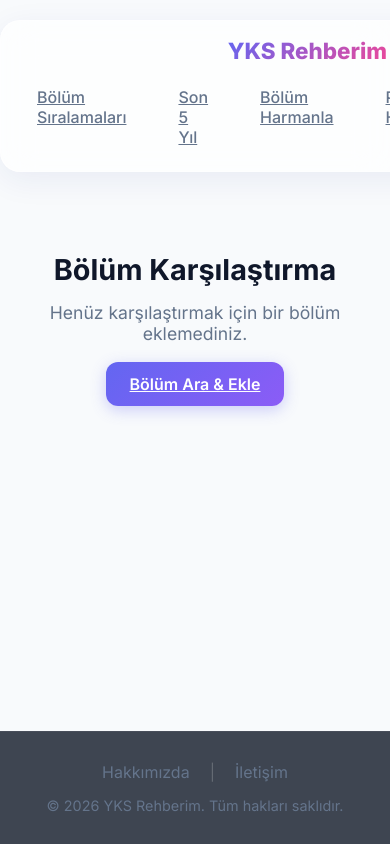
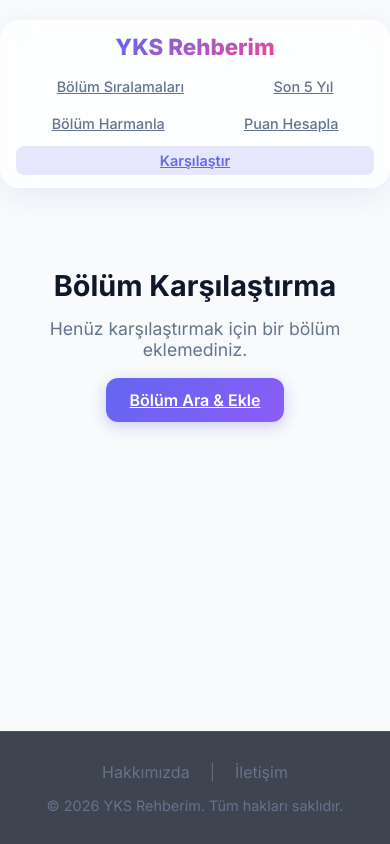
Before and after one commit to saitama-sai/YKS-Hesaplama, a Next.js app: page /karsilastir in a window 390 px wide. Built offline with nearby package versions, Linux system fonts and the light colour scheme.

Commit message:
style: mobilde menü görünümü ve çift arama çubuğu sorunu düzeltildi

```diff
--- a/components/Navbar.module.css
+++ b/components/Navbar.module.css
@@ -41,8 +41,19 @@
 @media (max-width: 768px) {
   .navbar {
     flex-direction: column;
-    padding: 16px 20px;
-    gap: 15px;
+    padding: 12px 15px;
+    gap: 12px;
+  }
+  .navLinks {
+    flex-wrap: wrap;
+    justify-content: center;
+    gap: 8px;
+  }
+  .navLink {
+    padding: 6px 12px;
+    font-size: 0.9rem;
+    text-align: center;
+    flex-grow: 1; /* This helps distribute items evenly */
   }
 }
 
```
Also changed, not shown: components/ProfessionSidebar.module.css (+10 -1 lines).
